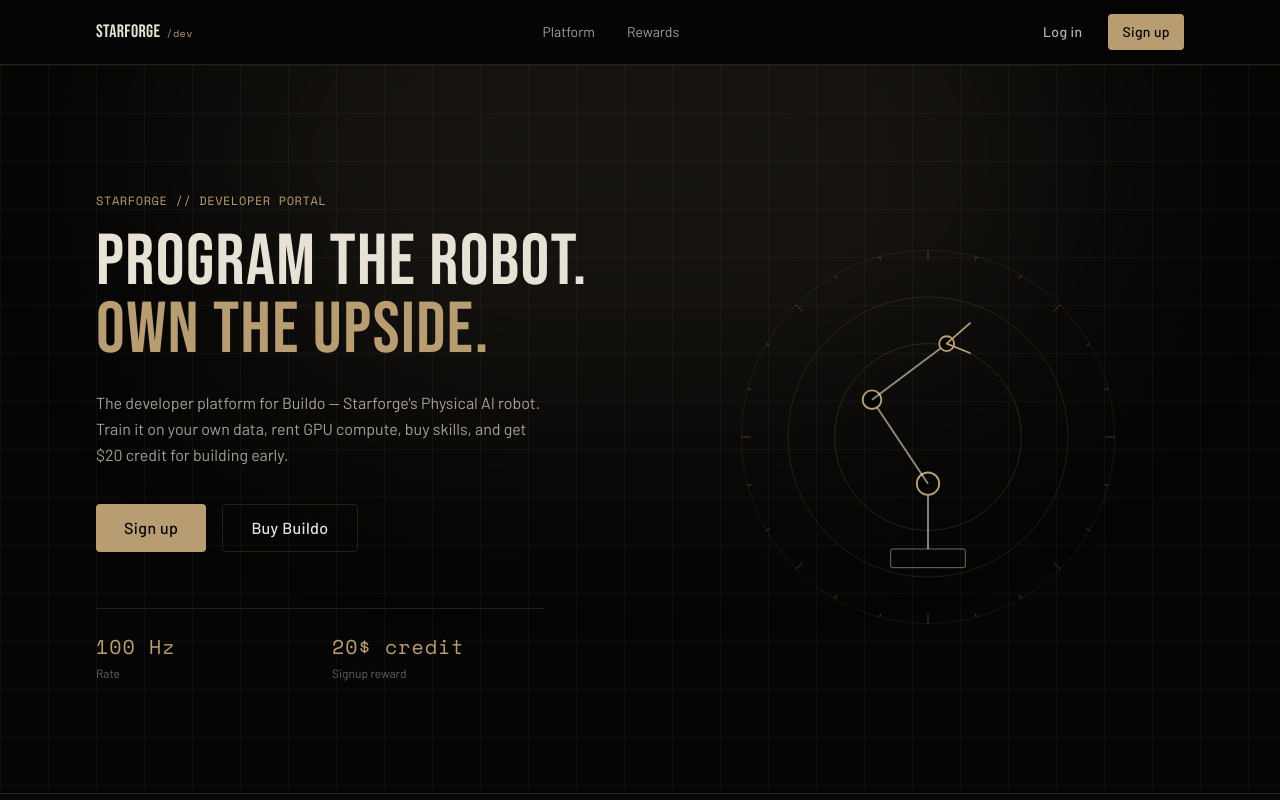
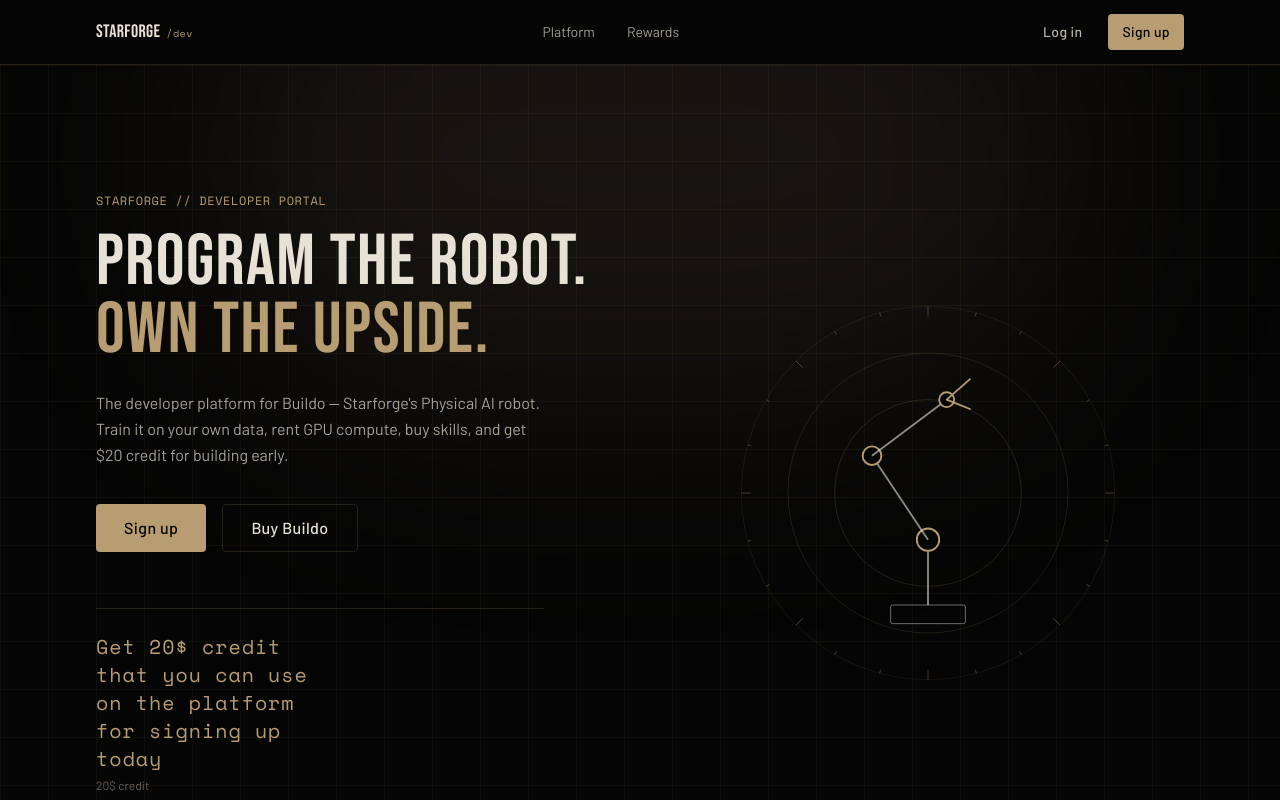
Before and after one commit to ScalingPhysicalAI/devportal, a Next.js app: page / in a window 1280 px wide. Shown: the top 800 px of the page. Built offline with nearby package versions, Linux system fonts and the light colour scheme; no server answers; what wagmi would draw is missing.

Commit message:
update reward credit

```diff
--- a/src/app/(marketing)/page.tsx
+++ b/src/app/(marketing)/page.tsx
@@ -5,8 +5,7 @@
 import { RigGraphic } from "@/components/graphics/RigGraphic";
 
 const stats = [
-  { label: "Rate", value: "100 Hz" },
-  { label: "Signup reward", value: "20$ credit" },
+  { label: "20$ credit", value: "Get 20$ credit that you can use on the platform for signing up today" },
 ];
 
 const platformFeatures = [
```
